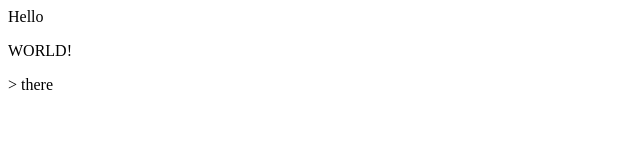
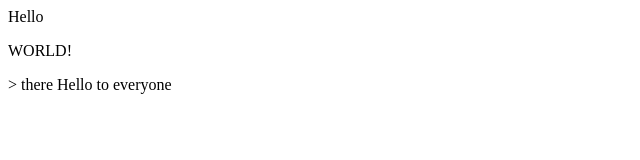
Before and after one commit to sopmacvan/sample-repo2, a plain HTML site: page index.html in a window 1280 px wide. Shown: the whole page, without its empty margins (0-640 px from the left). Drawn offline with Linux system fonts and the light colour scheme.

Commit message:
added greetings

```diff
--- a/index.html
+++ b/index.html
@@ -8,5 +8,7 @@
 Hello
 <p>WORLD!</p>>
 there
+
+Hello to everyone
 </body>
 </html>
```
